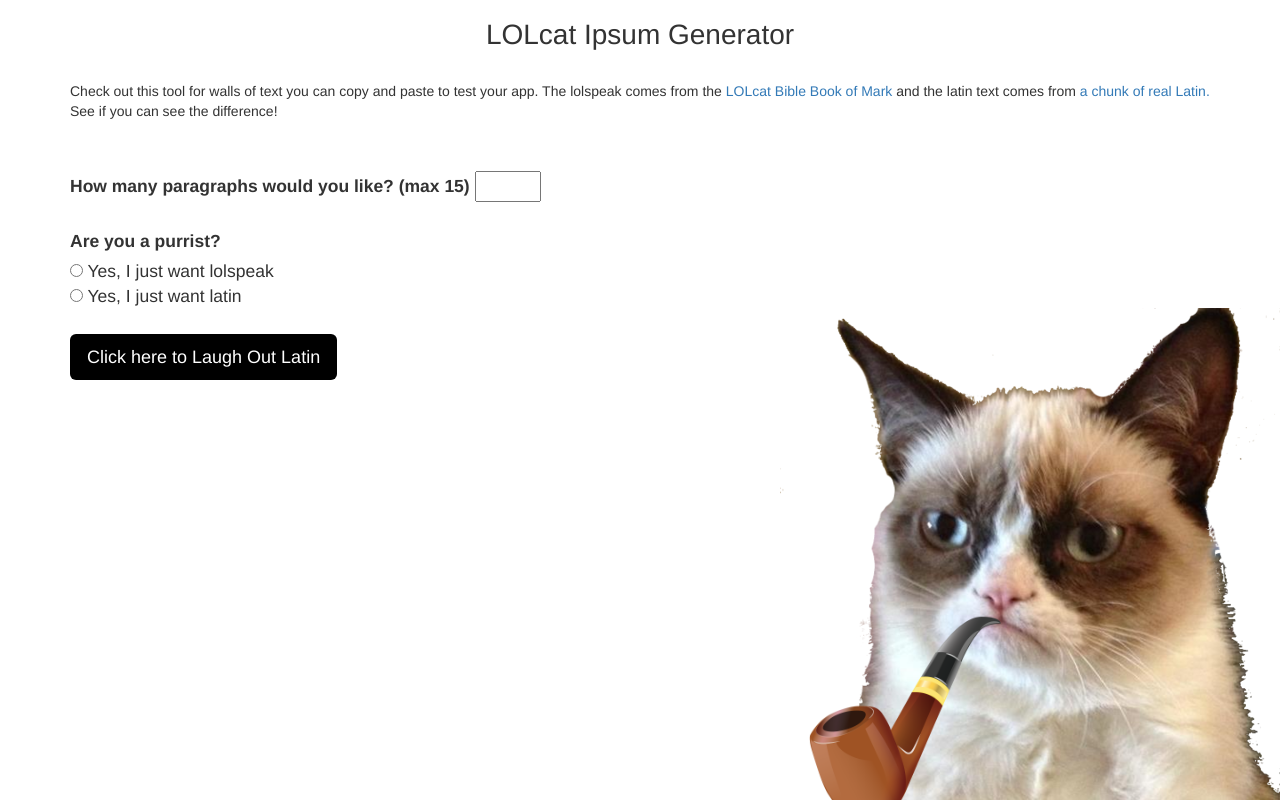
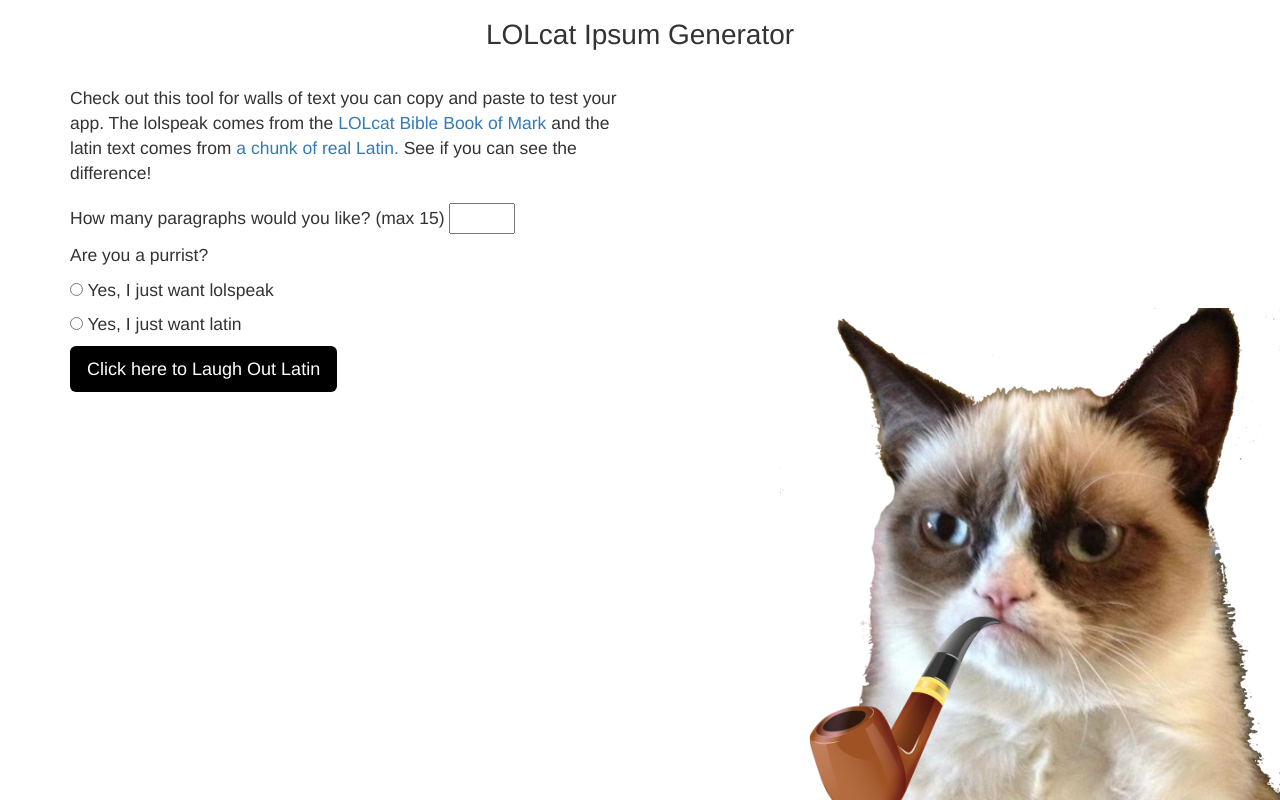
Before and after one commit to ktbee/LoLcat-Ipsum, a PHP site: page / in a window 1280 px wide. Run offline with PHP 8.4, Linux system fonts and the light colour scheme; some libraries are stand-ins or nearby versions.

Commit message:
Cleaned up some CSS

```diff
--- a/css/custom.css
+++ b/css/custom.css
@@ -1,27 +1,3 @@
-@media (min-width: 768px) and (max-width: 991px) {
-
-	.output {
-		max-width: 100%;
-		margin: 0 auto;
-	}
-
-	.instructions {
-		max-width: 100%;
-	}
-
-}
-
-@media (min-width: 991px){
-	.output {
-		max-width: 50%;
-		margin-bottom: 2em;
-	}
-
-	.instructions {
-		max-width: 50%;
-	}
-}
-
 .output {
 	border: 2px solid black;
 	padding: 1em;
@@ -37,16 +13,24 @@ form {
 	display: block;
 	margin: 0 auto;
 	font-size:1.25em;
+	margin-bottom: 2em;
+}
+
+label {
+	margin: .5em .5em .5em 0;
+	display: block;
+	font-weight: normal;
 }
 
 .btn {
 	background-color: black;
-	color: white !important;
+	color: white;
 }
 
-.btn:hover {
+.btn[type='submit']:hover {
 	background-color: gainsboro;
 	color: black;
+	border: 1px solid black;
 }
 
 .btn:visit {
@@ -76,3 +60,27 @@ img {
 	margin-bottom: 1em;
 	font-size: 1.25em;
 }
+
+@media (min-width: 768px) and (max-width: 991px) {
+
+	.output {
+		max-width: 100%;
+		margin: 0 auto;
+	}
+
+	.instructions {
+		max-width: 100%;
+	}
+
+}
+
+@media (min-width: 991px){
+	.output {
+		max-width: 50%;
+		margin-bottom: 2em;
+	}
+
+	.instructions {
+		max-width: 50%;
+	}
+}
--- a/index.php
+++ b/index.php
@@ -4,42 +4,31 @@
 	<meta charset="UTF-8">
 	<meta name="viewport" content="width=device-width, initial-scale=1.0">
 	<title>	LoLCat Ipsum</title>
-	<link rel="stylesheet" href="//code.jquery.com/ui/1.11.2/themes/smoothness/jquery-ui.css">
+	<!--<link rel="stylesheet" href="//code.jquery.com/ui/1.11.2/themes/smoothness/jquery-ui.css">-->
 	<link href="https://maxcdn.bootstrapcdn.com/bootstrap/3.3.4/css/bootstrap.min.css" rel="stylesheet">
-	<link href="custom.css" rel="stylesheet">
+	<link href="css/custom.css" rel="stylesheet">
 	<?php require 'logic.php'; ?>
-
-
 </head>
 
 <body>
 	<div class="container">
+		<h1 class="text-center">LOLcat Ipsum Generator</h1>
+		<p class="instructions">Check out this tool for walls of text you can copy and paste to test your app. The lolspeak comes from the <a href="http://www.lolcatbible.com/index.php?title=Gospel_of_Mark">LOLcat Bible Book of Mark</a> and the latin text comes from <a href="http://la.wikisource.org/wiki/De_finibus_bonorum_et_malorum/Liber_Primus">a chunk of real Latin.</a> See if you can see the difference!</p>
 
-		<h1 class="text-center">LOLcat Ipsum Generator</h1>
-		<br>
-		<span class="narrow-paragraph">
-			<p>Check out this tool for walls of text you can copy and paste to test your app. The lolspeak comes from the <a href="http://www.lolcatbible.com/index.php?title=Gospel_of_Mark">LOLcat Bible Book of Mark</a> and the latin text comes from <a href="http://la.wikisource.org/wiki/De_finibus_bonorum_et_malorum/Liber_Primus">a chunk of real Latin.</a> See if you can see the difference!</p>
-			<br>
-			<br>
-			<form method='GET' action="/">
-				<label for='numPar'>How many paragraphs would you like? (max 15)</label>
-				<input type='number' name='numPar' id='numPar' max='15' min='1' required><br>
-				<br>
-				<label for='purrist'>Are you a purrist?</label>
-				<br>
-				<input type='radio' name='purrist' value='lolspeak'> Yes, I just want lolspeak
-				<br>
-				<input type='radio' name='purrist' value='latin'> Yes, I just want latin
-				<br>
-				<br>
-				<button type='submit' name='getLOL' class='btn btn-lg'>Click here to Laugh Out Latin</button>
-			</form>
-		</span>
-		<br>
-		<br>
-		<br>
+		<form method='GET' action="/">
+			<label for='numPar'>How many paragraphs would you like? (max 15)
+				<input type='number' name='numPar' id='numPar' max='15' min='1' required>
+			</label>
+			<p>Are you a purrist?</p>
+			<label for='lolspeak'>
+				<input type='radio' id='lolspeak' name='purrist' value='lolspeak'> Yes, I just want lolspeak
+			</label>
+			<label for='latin'>
+				<input type='radio' id='latin' name='purrist' value='latin'> Yes, I just want latin
+			</label>
+			<button type='submit' name='getLOL' class='btn btn-lg'>Click here to Laugh Out Latin</button>
+		</form>
 
-					</span>
 		<img src="grumpy-latin-cat.png" class="hidden-sm hidden-xs">
 
 		<?php
```
Also changed, not shown: logic.php (+4 -7 lines), 1 other file.
